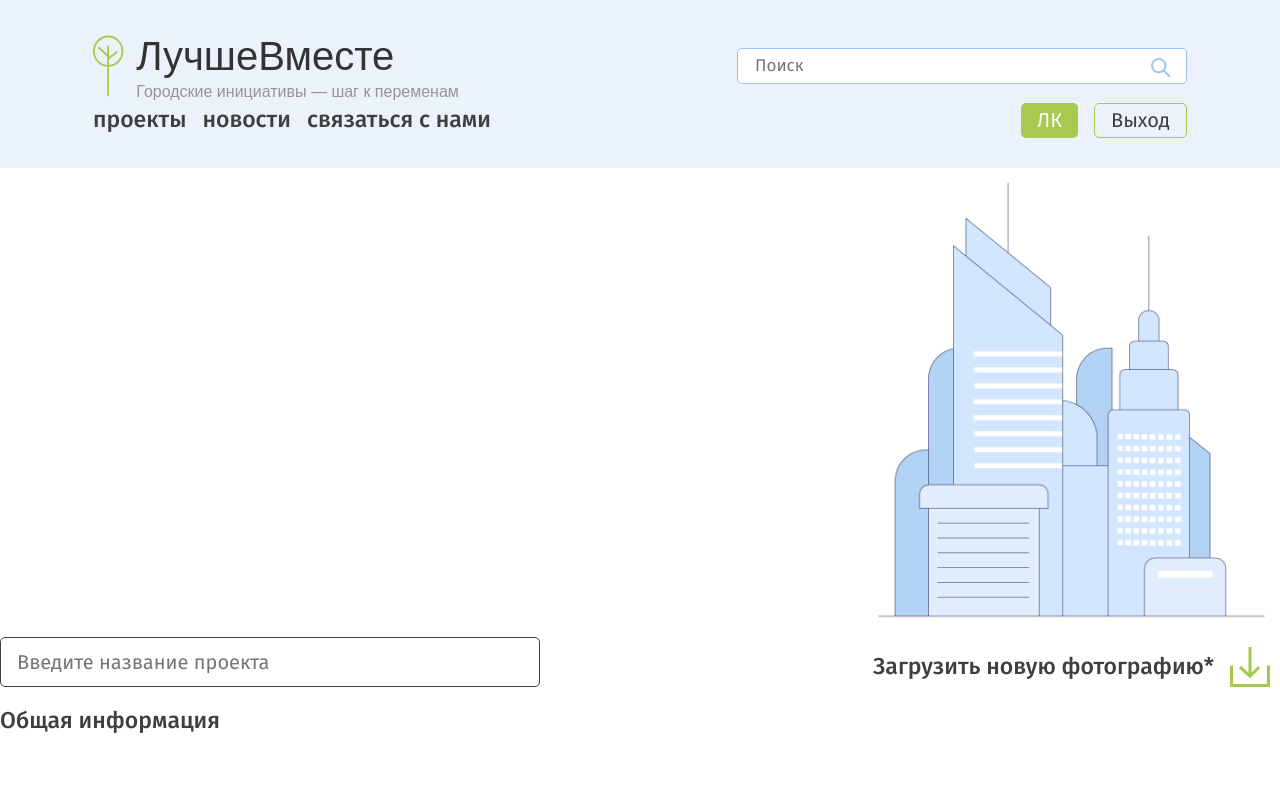
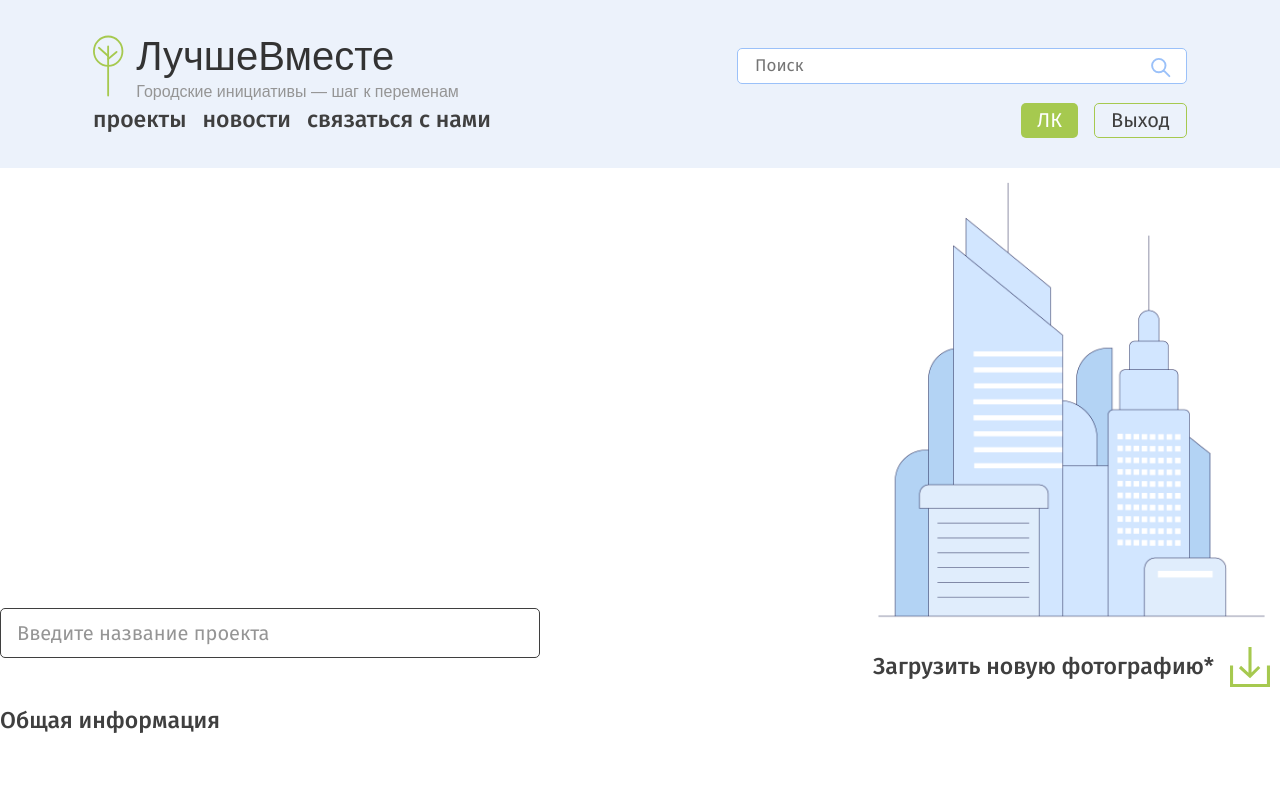
Before and after one commit to volunteers-for-city-projects/volunteers-frontend, a React (Create React App) app: page /project-add in a window 1280 px wide. Shown: the top 788 px of the page. Built offline with nearby package versions, Linux system fonts and the light colour scheme; no server answers; a web font is replaced by a local one.

Commit message:
feat(custominput): removed error message hide style

```diff
--- a/src/components/CustomInput/CustomInput.jsx
+++ b/src/components/CustomInput/CustomInput.jsx
@@ -41,13 +41,8 @@ export default function CustomInput({
 				}}
 				{...props}
 			/>
-
-			<span
-				className={clsx('input__error-message', {
-					'input__error-message_show': isFocused && error?.length > 0,
-				})}
-			>
-				{error}
+			<span className="input__error-message">
+				{isFocused && error?.length > 0 && error}
 			</span>
 		</div>
 	);
--- a/src/components/CustomInput/CustomInput.scss
+++ b/src/components/CustomInput/CustomInput.scss
@@ -1,11 +1,13 @@
 @import '../../style/variables.scss';
 
-.input__container {
+.input {
+	&__container {
 		width: 100%;
 		display: flex;
 		flex-direction: column;
 	}
-.input__label {
+
+	&__label {
 		margin: 0 0 12px;
 		color: $--Text;
 		font-family: Fira Sans;
@@ -14,42 +16,52 @@
 		font-weight: 400;
 		line-height: 23px; /* 147.883% */
 	}
-.input__field {
+
+	&__field {
 		min-width: 300px;
 		height: 50px;
 		box-sizing: border-box;
 		padding: 0 16px;
-	color: $--Text;
-	font-family: Fira Sans;
-	font-size: 20px;
-	font-style: normal;
-	font-weight: 400;
-	line-height: 23px; /* 147.883% */
 		border-radius: 5px;
 		border: 1px solid $--Text;
+		color: $--Text;
+		font: {
+			family: $--Font-Primary;
+			size: 20px;
+			weight: 400;
+			style: normal;
 		}
-.input__field-error {
+		line-height: 23px; /* 147.883% */
+
+		&-error {
 			border: 1px solid $--Wrong;
 		}
-.input__error-message {
-	display: none;
-	margin: 8px 0 0;
+
+		&::placeholder {
+			color: $--Dark-grey;
+			font: {
+				family: $--Font-Primary;
+				size: 20px;
+				weight: 400;
+				style: normal;
+			}
+			line-height: 23px;
+		}
+	}
+
+	&__error {
+		&-message {
+			display: block;
+			height: 21px;
+			margin-top: 8px;
 			color: $--Wrong;
 			font: {
-		family: 'Fira Sans', sans-serif;
+				family: $--Font-Primary;
 				size: 20px;
 				weight: 400;
 				style: normal;
 			}
 			line-height: 23px; /* 115% */
 		}
-.input__error-message_show {
-	display: block;
 	}
-.input__field::placeholder {
-	font-family: Fira Sans;
-	font-size: 20px;
-	font-style: normal;
-	font-weight: 400;
-	line-height: 23px;
 }
```
Lines whose indentation alone changed are shown as unchanged.
